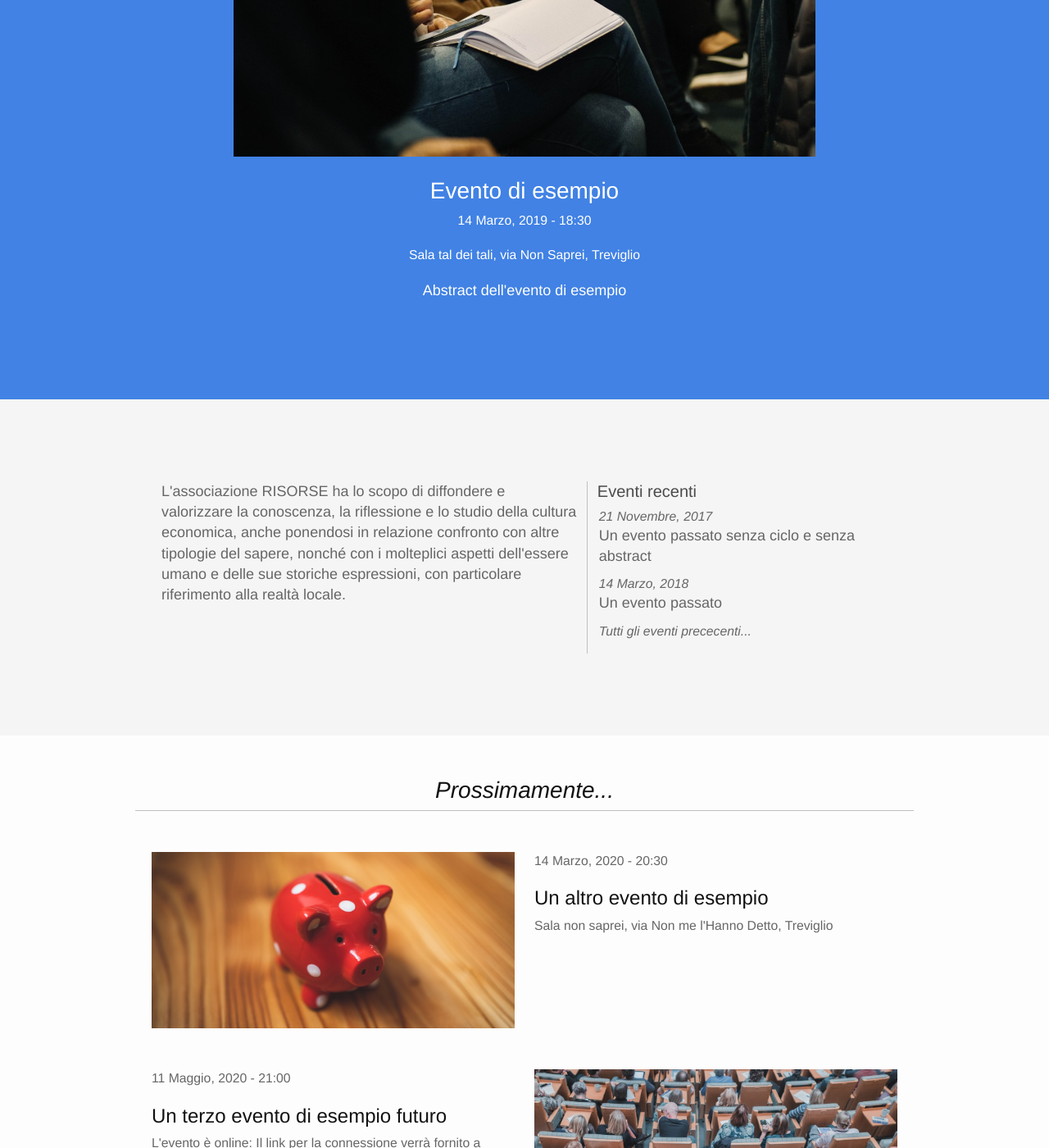
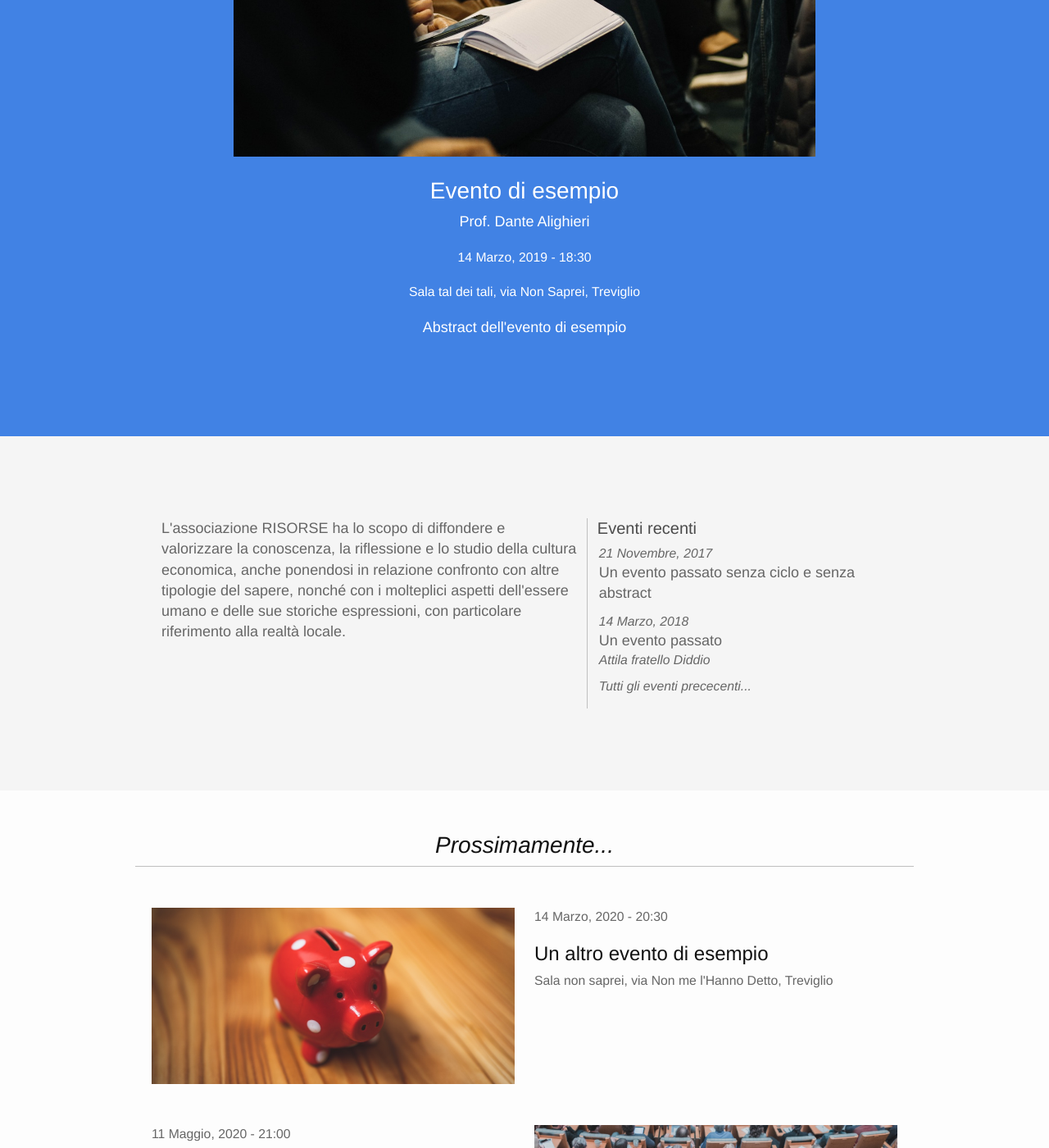
Before and after one commit to Risorse-Associazione-Culturale/risorse-associazione-culturale.github.io, a Jekyll site: the page built from index.html, in a window 1280 px wide and 1400 px high, scrolled down 631 px. Shown: the whole window at 82% size. Built offline with Jekyll 4.4.1, drawn with Linux system fonts in a browser that asks for light colours; nearby versions of some CDN libraries; some of the changed text lies outside the part shown.

Commit message:
Add support for speakers in home page
Fix #27

```diff
--- a/_eventi/evento.md
+++ b/_eventi/evento.md
@@ -4,6 +4,7 @@ stato: 'futuro'
 ciclo: 2019-04
 titolo: "Evento di esempio"
 abstract: "Abstract dell'evento di esempio"
+relatori: "Prof. Dante Alighieri"
 luogo: "Sala tal dei tali, via Non Saprei, Treviglio"
 data_evento: "2019-03-14"
 ora_evento: "18:30"
--- a/_eventi/un-evento-passato.md
+++ b/_eventi/un-evento-passato.md
@@ -3,6 +3,7 @@ layout: event
 stato: 'completato'
 ciclo: 2018-05
 titolo: "Un evento passato"
+relatori: "Attila fratello Diddio"
 abstract: "Abstract dell'evento passato"
 luogo: "Sala non saprei, via Non me l'Hanno Detto, Treviglio"
 data_evento: "2018-03-14"
--- a/_includes/event_details.html
+++ b/_includes/event_details.html
@@ -2,6 +2,7 @@
 <h4>
     <a href="{{ include.event.url | prepend: site.baseurl }}" class="muted-link">{{ include.event.titolo }}</a>
 </h4>
+{% include event_speakers.html speakers=include.event.relatori %}
 {% include event_location.html event=include.event %}
 {% if include.event.abstract %}
 <p>{{ include.event.abstract }}</p>
--- /dev/null
+++ b/_includes/event_speakers.html
@@ -0,0 +1 @@
+{% if include.speakers %}<p>{{ include.speakers }}</p>{% endif %}
--- a/index.html
+++ b/index.html
@@ -27,6 +27,7 @@ layout: default
         <h3>
           <a href="{{ first_upcoming_event.url | prepend: site.baseurl }}" class="muted-link">{{ first_upcoming_event.titolo }}</a>
         </h3>
+        {% include event_speakers.html speakers=first_upcoming_event.relatori %}
         {% include event_date_time.html
                    date=first_upcoming_event.data_evento
                    time=first_upcoming_event.ora_evento %}
@@ -54,6 +55,9 @@ layout: default
             <a href="{{ recent_event.url | prepend: site.baseurl }}">
               <p class="metadata">{% include translated_date.html date=recent_event.data_evento format="%-d %B, %Y" %}</p>
               <p>{{ recent_event.titolo }}</p>
+              {% if recent_event.relatori %}
+              <p class="metadata">{{ recent_event.relatori }}</p>
+              {% endif %}
             </a>
           </li>
           {% endfor %}
```
Also changed, not shown: _eventi/un-altro-evento-ancora.md (+1 -0 lines).
